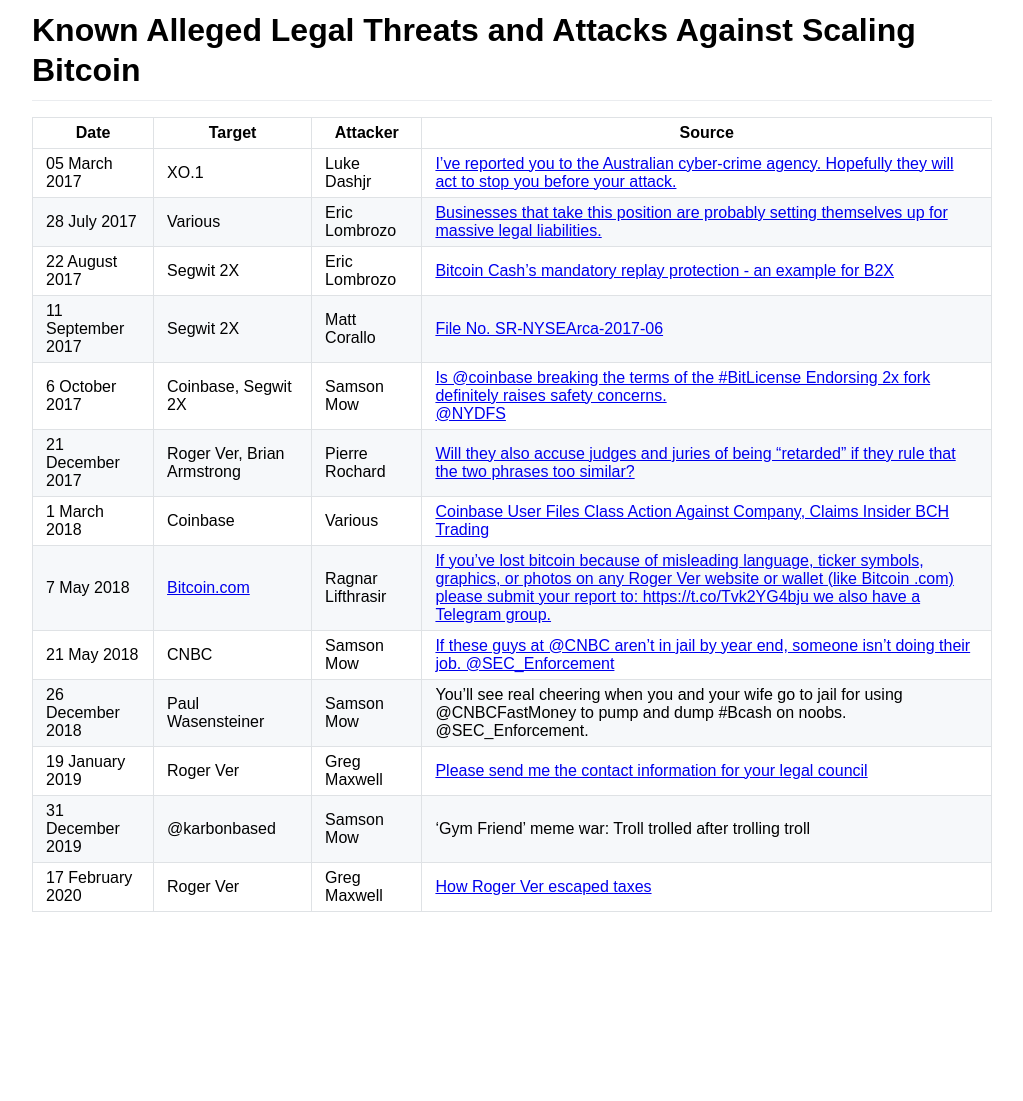
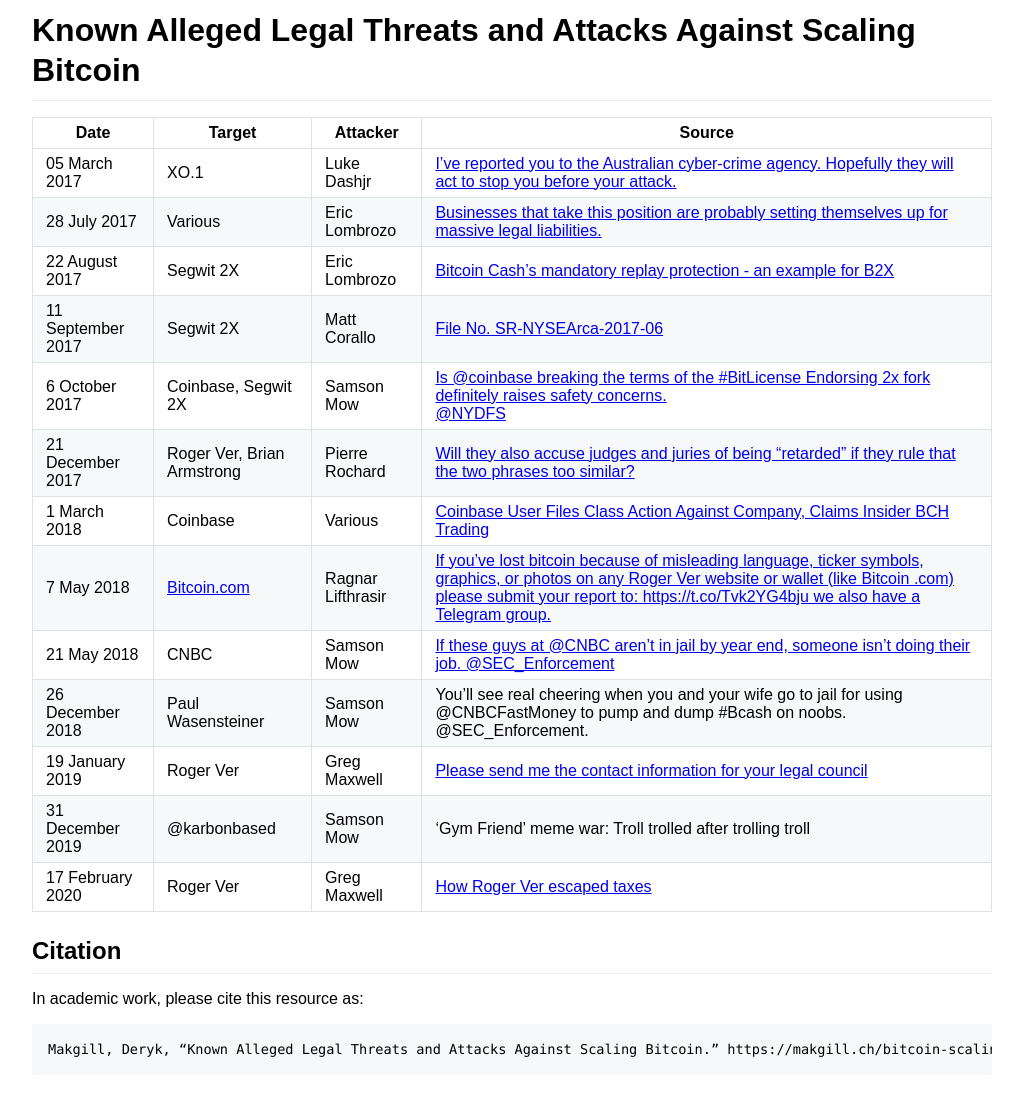
Before and after one commit to derykmakgill/mkg, a Jekyll site: the page built from physical.md, in a window 1280 px wide. Shown: the whole page, without its empty margins (128-1151 px from the left). Built offline with Jekyll 4.4.1, drawn with Linux system fonts in a browser that asks for light colours; before the commit the page ends 922 px from its top, so only the background shows below that.

Commit message:
Update physical.md

````diff
--- a/physical.md
+++ b/physical.md
@@ -18,3 +18,11 @@ title: Known Alleged Legal Threats and Attacks Against Scaling Bitcoin
 | 19 January 2019   | Roger Ver                          | Greg Maxwell      | [](https://www.reddit.com/r/btc/comments/ahu9zo/please_send_me_the_contact_information_for_your/)[Please send me the contact information for your legal council](https://www.reddit.com/r/btc/comments/ahu9zo/please_send_me_the_contact_information_for_your/)                                                                                                                                    |
 | 31 December 2019  | @karbonbased                       | Samson Mow        | ‘Gym Friend’ meme war: Troll trolled after trolling troll                                                                                                                                                                                                                                                                                                                                          |
 | 17 February 2020  | Roger Ver                          | Greg Maxwell      | [](https://www.reddit.com/r/btc/comments/f5lm9r/how_roger_ver_escaped_taxes/fhzg431/?utm_source=share&utm_medium=web2x)[How Roger Ver escaped taxes](https://www.reddit.com/r/btc/comments/f5lm9r/how_roger_ver_escaped_taxes/fhzg431/?utm_source=share&utm_medium=web2x)                                                                                                                          |
+
+## Citation
+
+In academic work, please cite this resource as:
+
+```
+Makgill, Deryk, “Known Alleged Legal Threats and Attacks Against Scaling Bitcoin.” https://makgill.ch/bitcoin-scaling-attacks. Retrieved [access date].
+```
````
